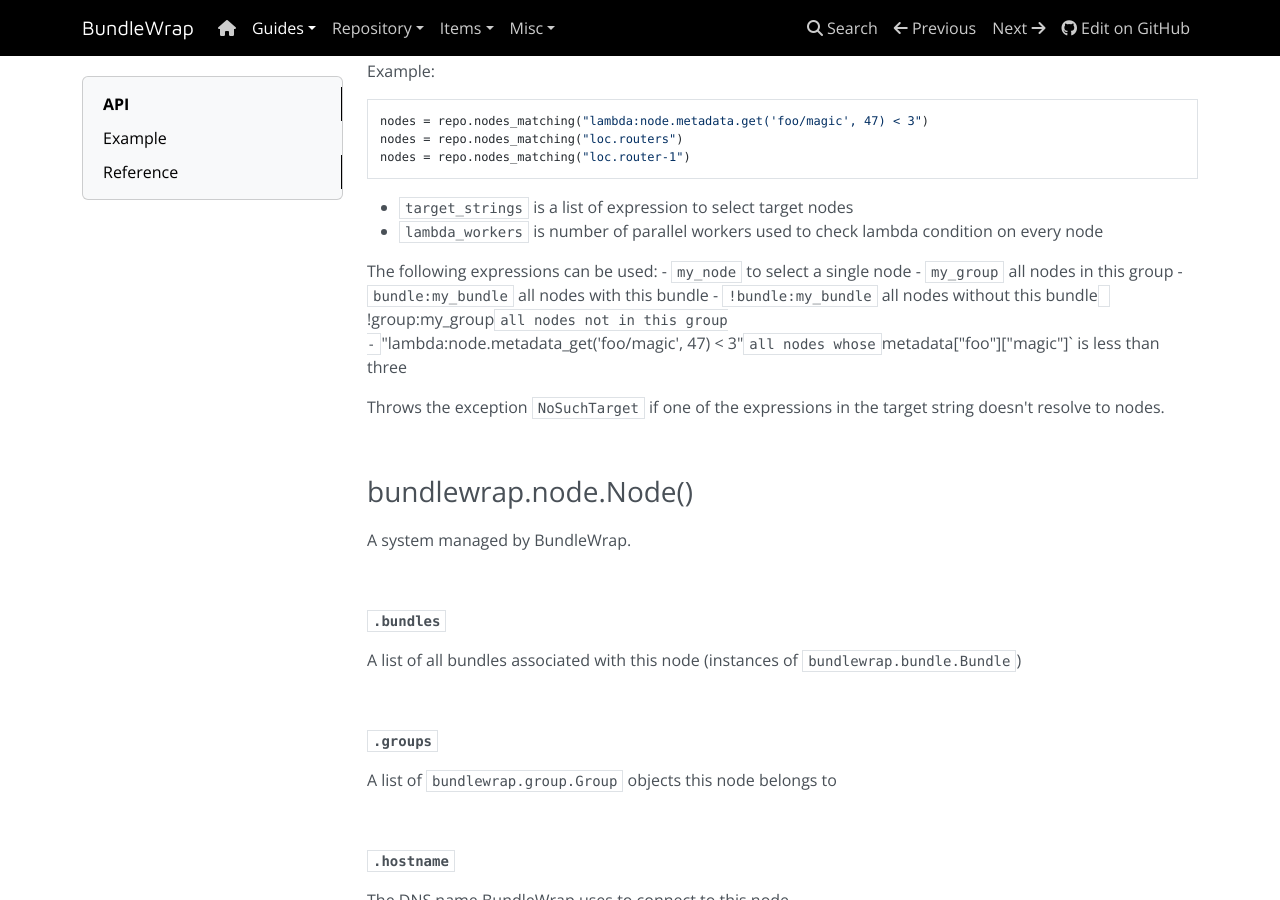
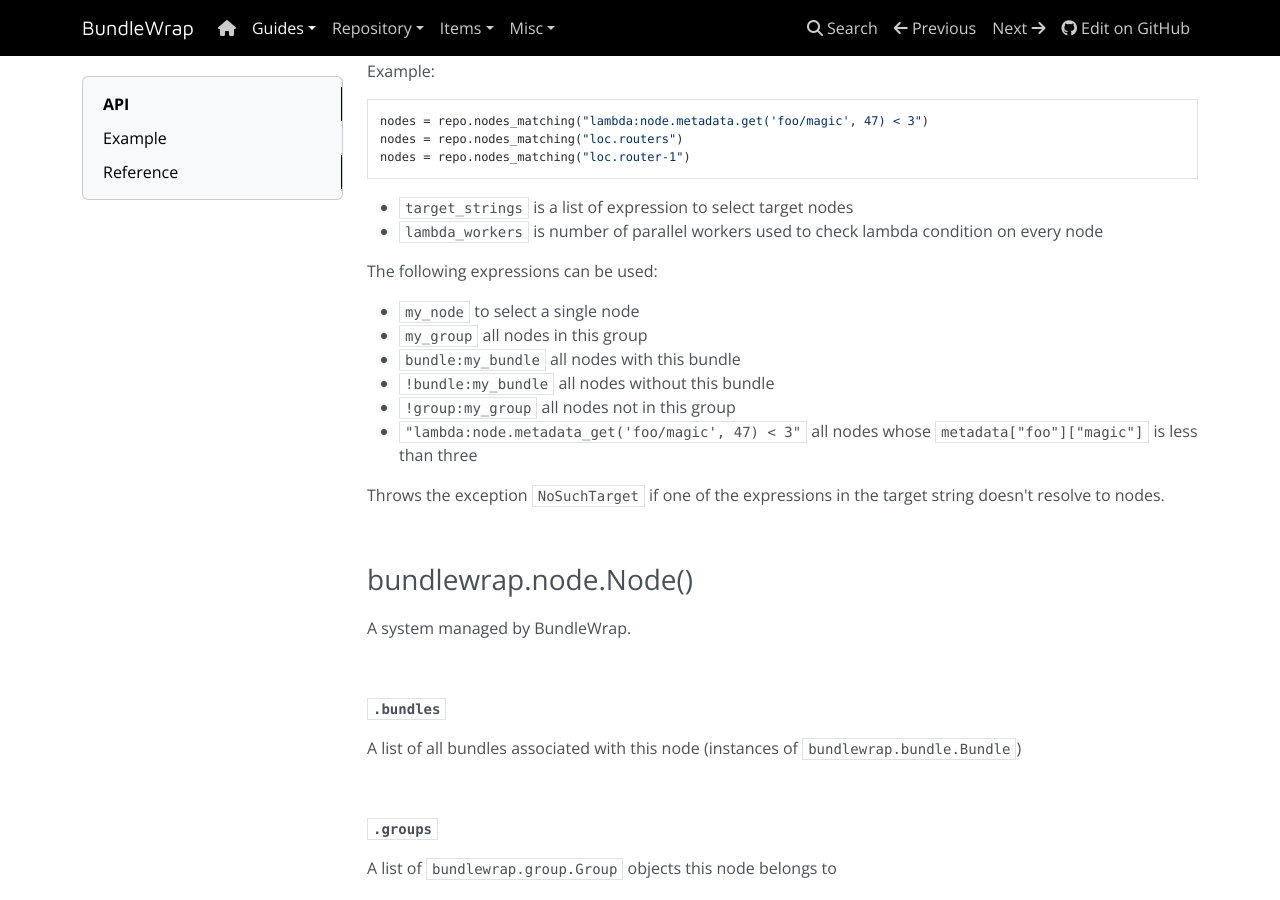
Before and after one commit to bundlewrap/bundlewrap, an MkDocs documentation site: the page built from docs/content/guide/api.md, in a window 1280 px wide and 900 px high, scrolled down 2884 px. Built offline with MkDocs 1.6.1, drawn with Linux system fonts in a browser that asks for light colours; nearby versions of some CDN libraries.

```diff
--- a/docs/content/guide/api.md
+++ b/docs/content/guide/api.md
@@ -142,11 +142,12 @@ nodes = repo.nodes_matching("loc.router-1")
 - `lambda_workers` is number of parallel workers used to check lambda condition on every node
 
 The following expressions can be used:
+
 - `my_node` to select a single node
 - `my_group` all nodes in this group
 - `bundle:my_bundle` all nodes with this bundle
 - `!bundle:my_bundle` all nodes without this bundle
-` `!group:my_group` all nodes not in this group
+- `!group:my_group` all nodes not in this group
 - `"lambda:node.metadata_get('foo/magic', 47) < 3"` all nodes whose `metadata["foo"]["magic"]` is less than three
 
 Throws the exception `NoSuchTarget` if one of the expressions in the target string doesn't resolve to nodes.
```
